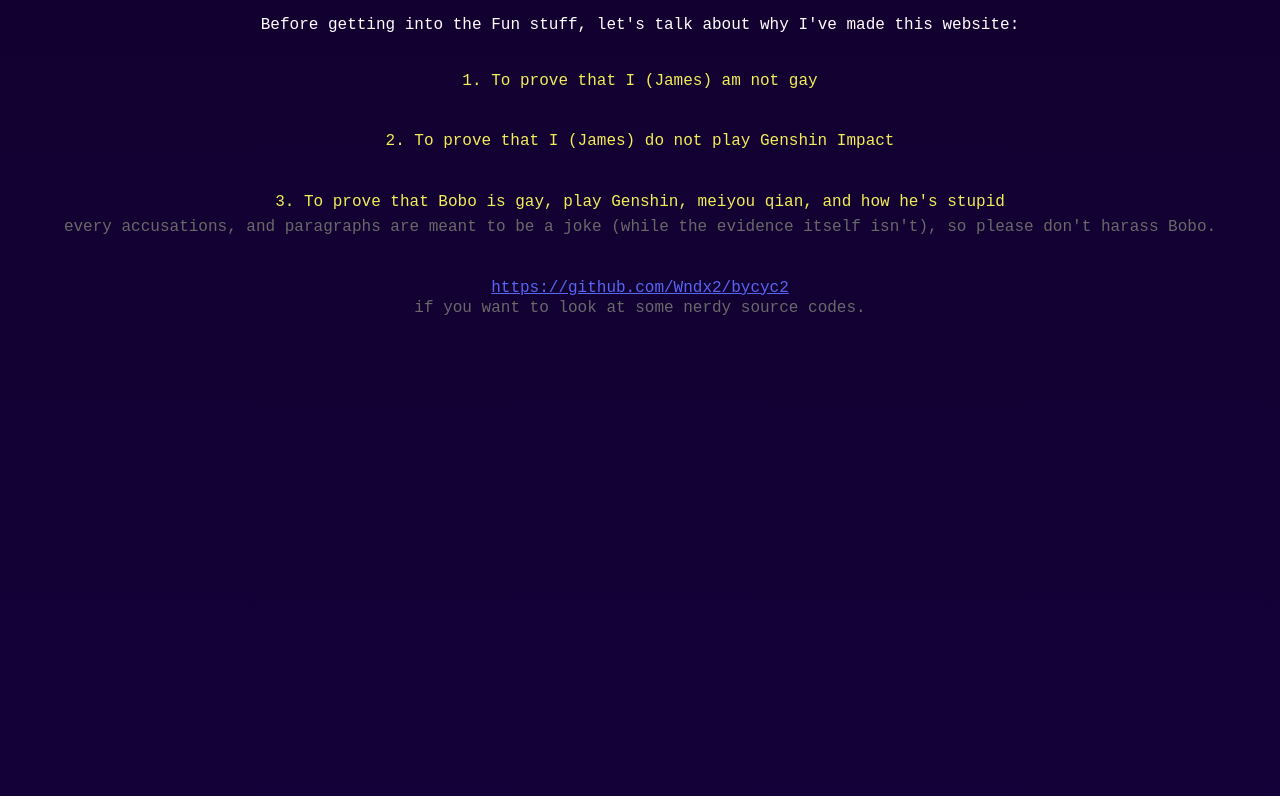
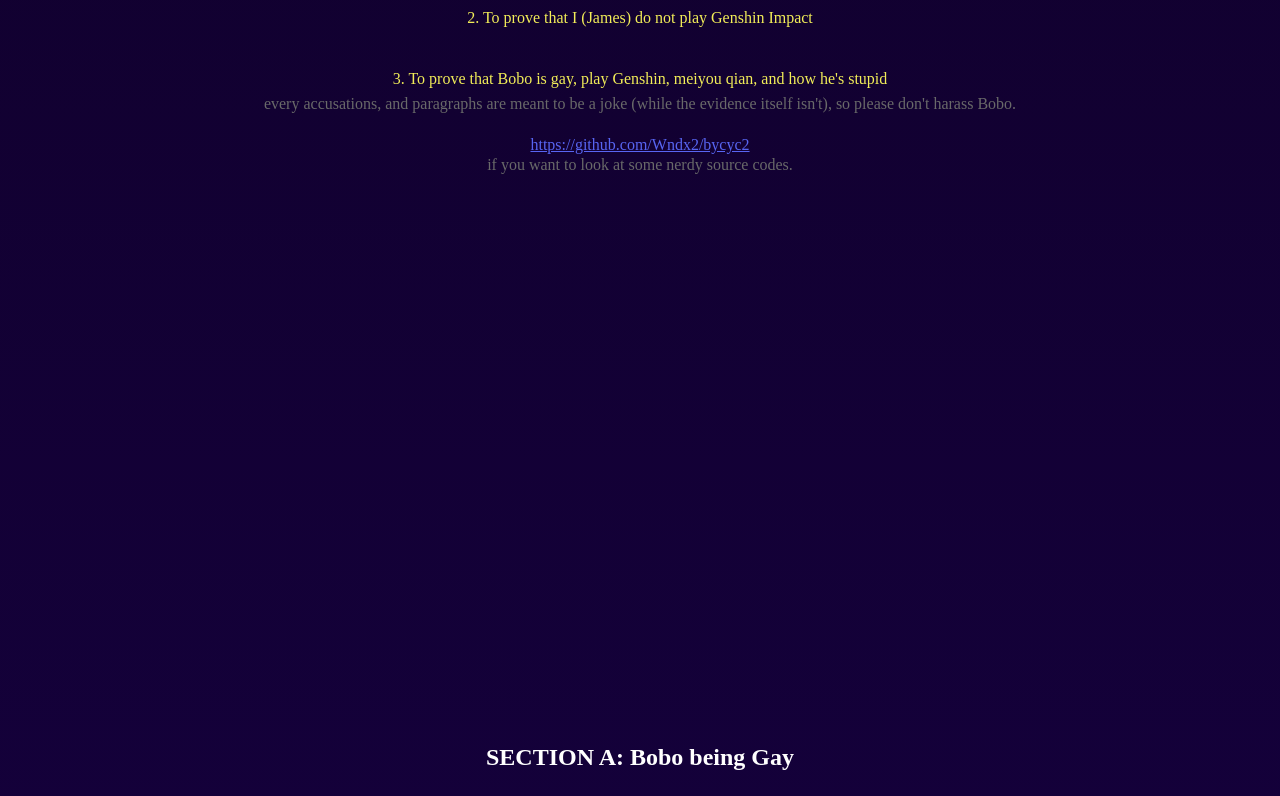
Before and after one commit to Wndx2/bycyc2, a website: page index.html in a window 1280 px wide. Shown: the part 1540-2336 px from the top of the page. Drawn offline with Linux system fonts and the light colour scheme; a web font is replaced by a local one.

Commit message:
Update bycyc2.css

```diff
--- a/bycyc2.css
+++ b/bycyc2.css
@@ -1,3 +1,8 @@
+
+@font-face {
+    font-family: BrassMono;
+    src: url(/Fonts/BrassMono-Regular.ttf);
+}
 
 body {
     background: linear-gradient(to bottom, #0D001F, #19014D);
@@ -11,34 +16,35 @@ body {
 h1 {
     font-size: 60px;
     color: #ffffff;
-    font-family: monospace, serif;
+    font-family: BrassMono, serif;
     text-align: center;
 }
 h2 {
     font-size: 24px;
     color: #ffffff;
-    font-family: monospace, serif;
+    font-family: BrassMono, serif;
     text-align: center;
     margin: 32px;
 }
 h3 {
     font-size: 16px;
+    margin-top: -4px;
     color: #ffffff;
-    font-family: monospace, serif;
+    font-family: BrassMono, serif;
     text-align: center;
     font-weight: normal;
 }
 h4 {
     font-size: 16px;
     color: #f2ed58;
-    font-family: monospace, serif;
+    font-family: BrassMono, serif;
     text-align: center;
     font-weight: normal;
 }
 h5 {
     font-size: 16px;
     color: #696969;
-    font-family: monospace, serif;
+    font-family: BrassMono, serif;
     text-align: center;
     font-weight: normal;
 
@@ -48,7 +54,7 @@ h5 {
 a {
     font-size: 16px;
     color: #5865f2;
-    font-family: monospace, serif;
+    font-family: BrassMono, serif;
     text-align: center;
     font-weight: normal;
 }
```
